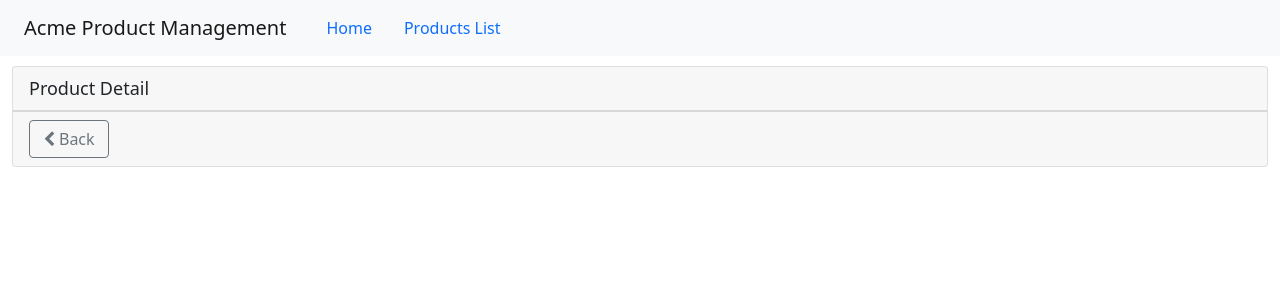
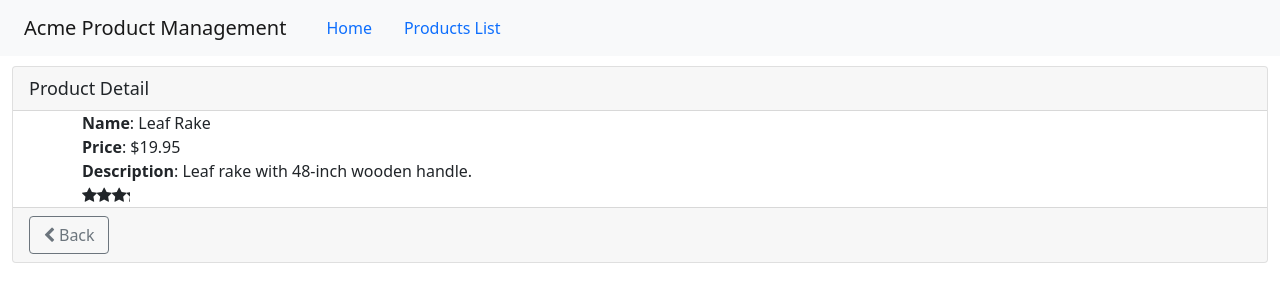
Before and after one commit to patel-himanshu/apm-angular, an Angular app: page /products/1 in a window 1280 px wide. Shown: the top 302 px of the page. Built offline with nearby package versions, Linux system fonts and the light colour scheme.

Commit message:
Add info in the product detail page

```diff
--- a/src/app/products/product-detail/product-detail.component.html
+++ b/src/app/products/product-detail/product-detail.component.html
@@ -1,6 +1,15 @@
 <div class="card">
   <div class="card-header">
     {{ pageTitle }}
+  </div>
+  <div class="container" *ngIf="product">
+    <div><strong>Name</strong>: {{ product.productName }}</div>
+    <div>
+      <strong>Price</strong>:
+      {{ product.price | currency : "USD" : "symbol" : "1.2-2" }}
+    </div>
+    <div><strong>Description</strong>: {{ product.description }}</div>
+    <div><pm-star [rating]="product.starRating"></pm-star></div>
   </div>
   <div class="card-footer">
     <button
--- a/src/app/products/product-detail/product-detail.component.ts
+++ b/src/app/products/product-detail/product-detail.component.ts
@@ -1,17 +1,25 @@
-import { Component, OnInit } from '@angular/core';
+import { Component, OnDestroy, OnInit } from '@angular/core';
 import { ActivatedRoute, Router } from '@angular/router';
+import { Subscription } from 'rxjs';
 import { IProduct } from '../product';
+import { ProductService } from '../product.services';
 
 @Component({
   selector: 'pm-product-detail',
   templateUrl: './product-detail.component.html',
   styleUrls: ['./product-detail.component.css'],
 })
-export class ProductDetailComponent implements OnInit {
+export class ProductDetailComponent implements OnInit, OnDestroy {
   pageTitle: string = 'Product Detail';
   product: IProduct | undefined;
+  errorMessage: string = '';
+  sub!: Subscription;
 
-  constructor(private router: Router, private route: ActivatedRoute) {}
+  constructor(
+    private router: Router,
+    private route: ActivatedRoute,
+    private productService: ProductService
+  ) {}
 
   onBack(): void {
     this.router.navigate(['/products']);
@@ -19,5 +27,14 @@ export class ProductDetailComponent implements OnInit {
 
   ngOnInit(): void {
     const id = Number(this.route.snapshot.paramMap.get('id'));
+    this.sub = this.productService.getProducts().subscribe({
+      next: (products) =>
+        (this.product = products.find((product) => product.productId === id)),
+      error: (err) => (this.errorMessage = err),
+    });
+  }
+
+  ngOnDestroy(): void {
+    this.sub.unsubscribe();
   }
 }
```
